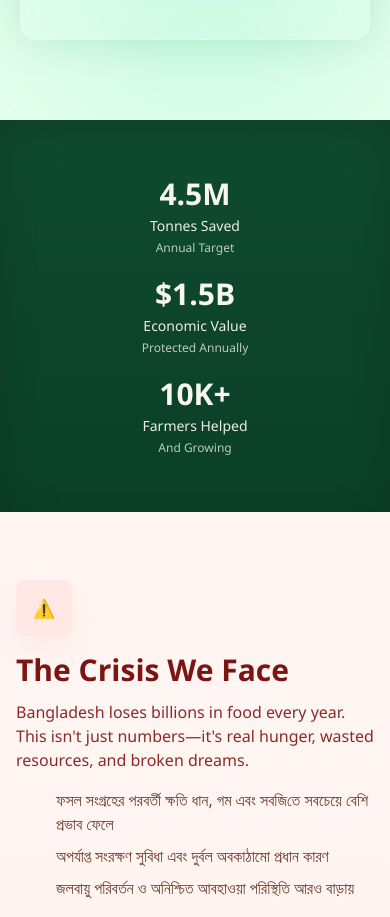
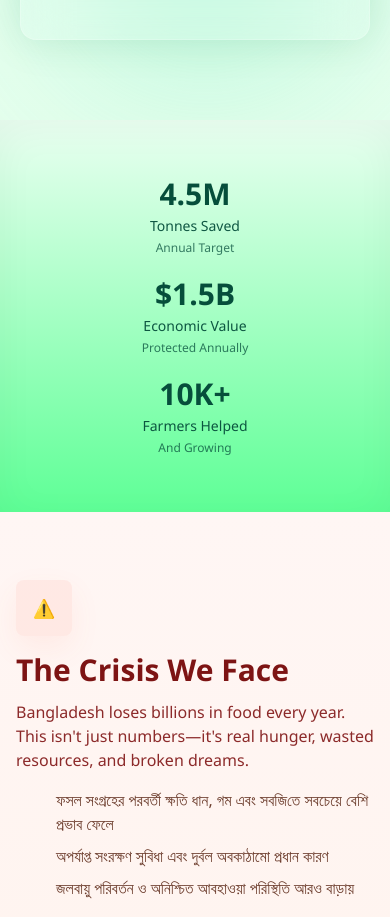
Before and after one commit to Anandadevnath/Hackethon-Client-Side, a React (Vite) app: page / in a window 390 px wide. Shown: the part 2000-2917 px from the top of the page. Built offline with nearby package versions, Linux system fonts and the light colour scheme; no server answers.

Commit message:
Update StatsSection styles for improved aesthetics and responsiveness

```diff
--- a/src/components/StatsSection.jsx
+++ b/src/components/StatsSection.jsx
@@ -2,7 +2,7 @@ import React from 'react';
 
 export default function StatsSection(){
   return (
-    <section className="bg-[linear-gradient(180deg,#0f4b2f_0%,#0b3f28_100%)] text-[#f7f7ee] py-8 px-4 shadow-[inset_0_8px_40px_rgba(0,0,0,0.15)]">
+    <section className="bg-[linear-gradient(180deg,#eafff1_0%,#5eff96_100%)] text-[#064e3b] py-8 px-4 shadow-[inset_0_8px_40px_rgba(0,0,0,0.04)]">
       <div className="max-w-[1180px] mx-auto grid grid-cols-1 md:grid-cols-3 gap-5 items-center text-center py-6 px-3">
         <div>
           <div className="text-3xl md:text-4xl font-bold mb-1">4.5M</div>
```
